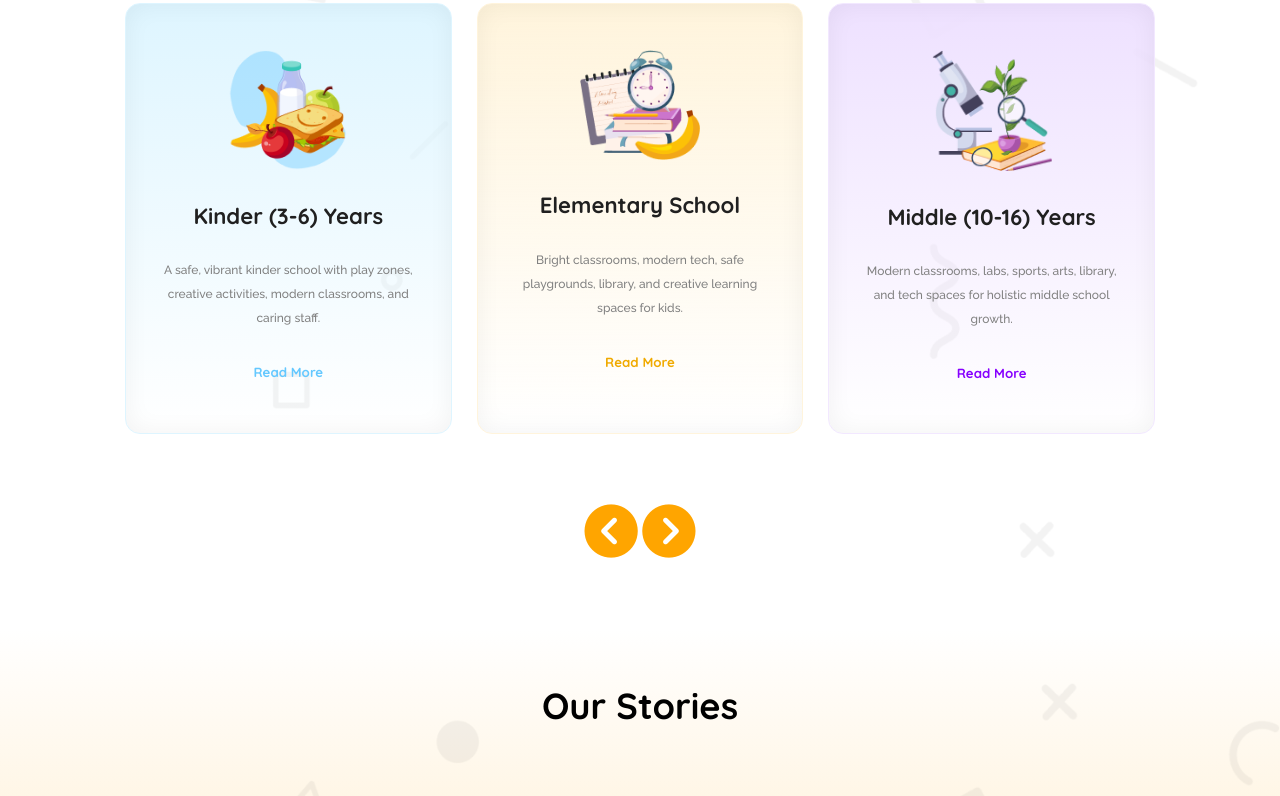
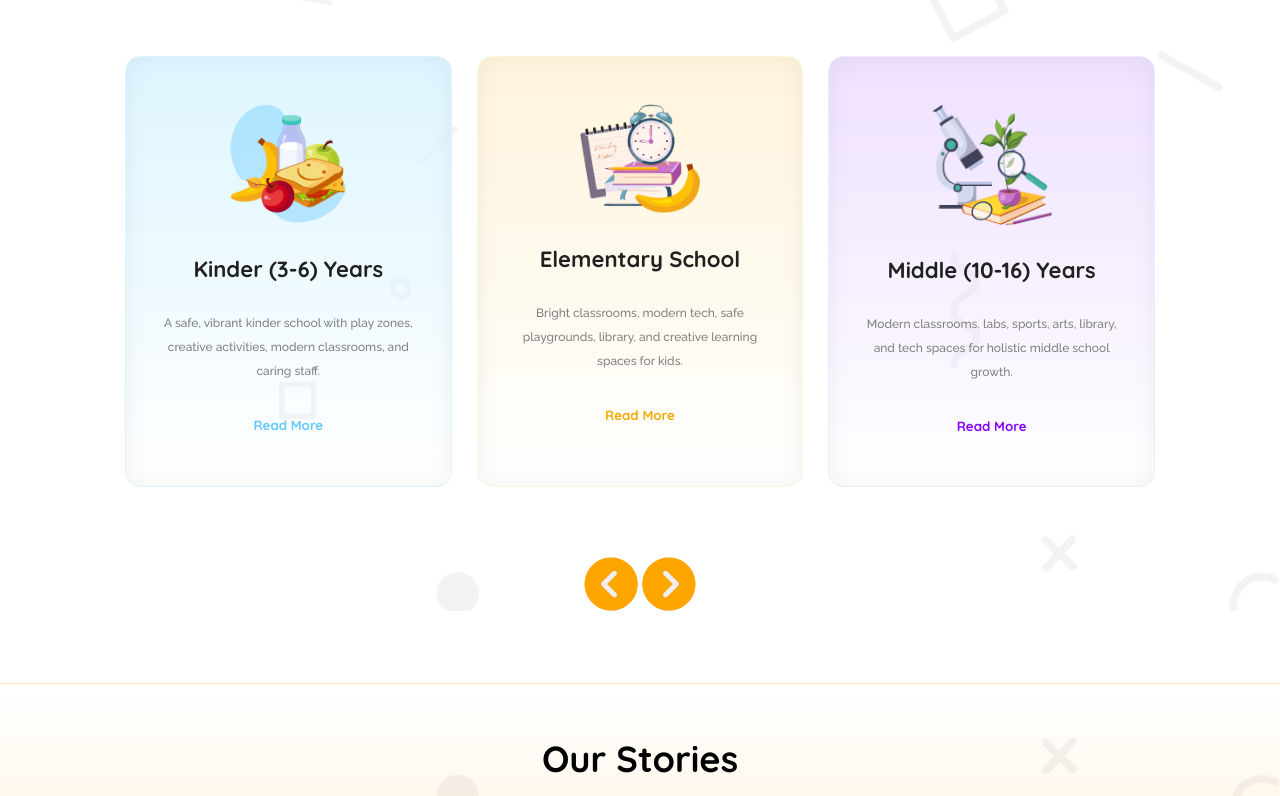
Before and after one commit to habib-676/ph-assignment-2, a plain HTML site: page index.html in a window 1280 px wide. Shown: the part 803-1599 px from the top of the page. Drawn offline with Linux system fonts and the light colour scheme.

Commit message:
hover effect added in curriculum buttons & curriculum section padding adjusted

```diff
--- a/index.html
+++ b/index.html
@@ -76,9 +76,13 @@
             <a href="" class="card-more">Read More</a>
           </div>
         </div>
-        <div class="curriculum-icons">
-          <i class="fa-solid fa-circle-chevron-left"></i>
-          <i class="fa-solid fa-circle-chevron-right"></i>
+        <div class="curriculum-btn">
+          <button class="left-btn">
+            <i class="fa-solid fa-circle-chevron-left"></i>
+          </button>
+          <button class="rigt-btn">
+            <i class="fa-solid fa-circle-chevron-right"></i>
+          </button>
         </div>
       </section>
 
--- a/styles/style.css
+++ b/styles/style.css
@@ -131,6 +131,7 @@ header {
   background-image: url(../assets/bg.png);
   background-size: contain;
   padding: 0 125px;
+  padding-top: 3.33rem;
 }
 .curriculum-card-container {
   display: grid;
@@ -189,13 +190,25 @@ header {
 .middle > a {
   color: rgba(135, 0, 255, 1);
 }
-/* next-previous icons */
-.curriculum-icons {
+/* next-previous buttons */
+.curriculum-btn {
   margin: 4.45rem 0;
 }
-.curriculum-icons > i {
+.curriculum-btn > button {
+  width: 3.33rem;
+  height: 3.33rem;
+  border: none;
+  border-radius: 50%;
+  cursor: pointer;
+}
+.curriculum-btn i {
   font-size: 3.33rem;
   color: orange;
+  transition: all 0.2s;
+}
+
+.curriculum-btn > button:hover i {
+  color: rgba(136, 0, 255, 0.7);
 }
 
 /* our stories section */
@@ -376,7 +389,7 @@ footer {
     max-width: 7.5rem;
     height: auto;
   }
-  .curriculum-icons {
+  .curriculum-btn {
     display: none;
   }
 
```
